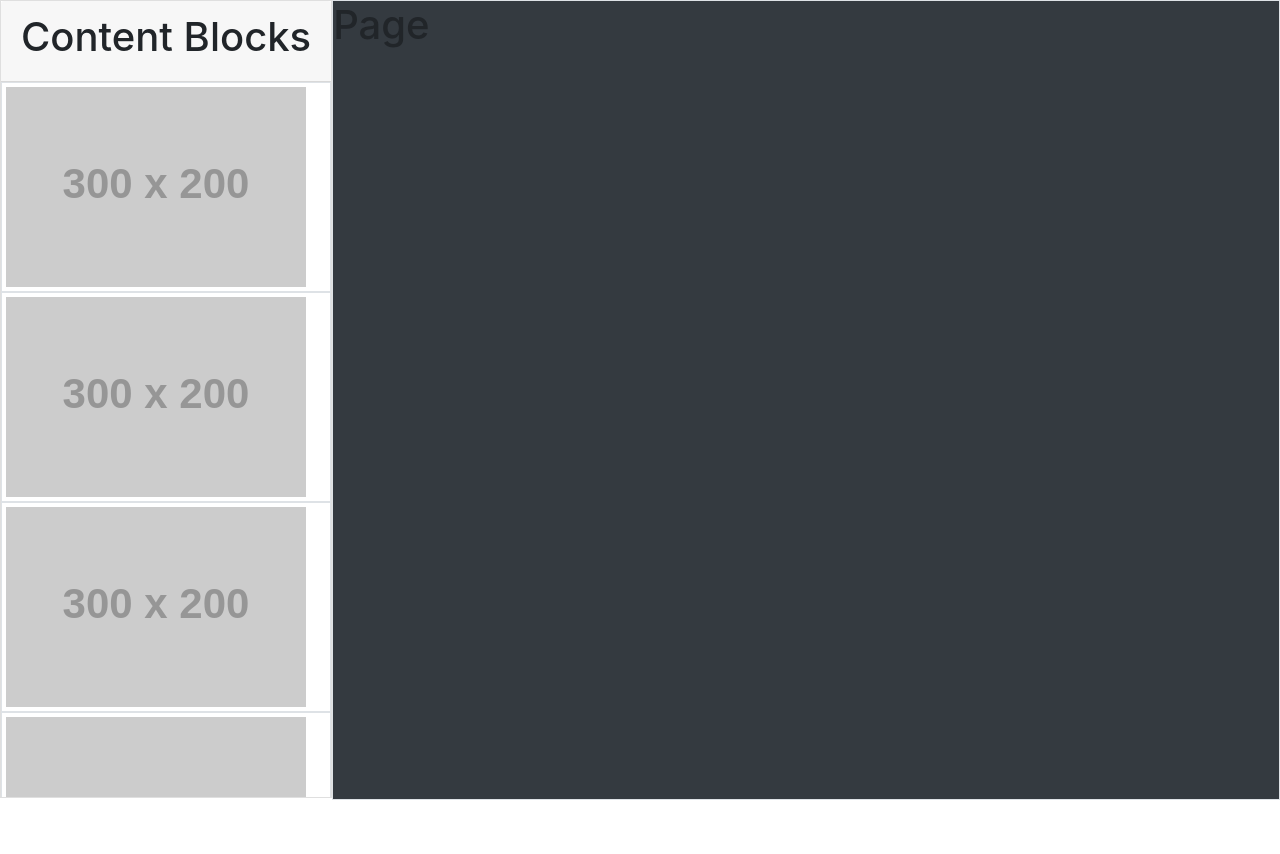
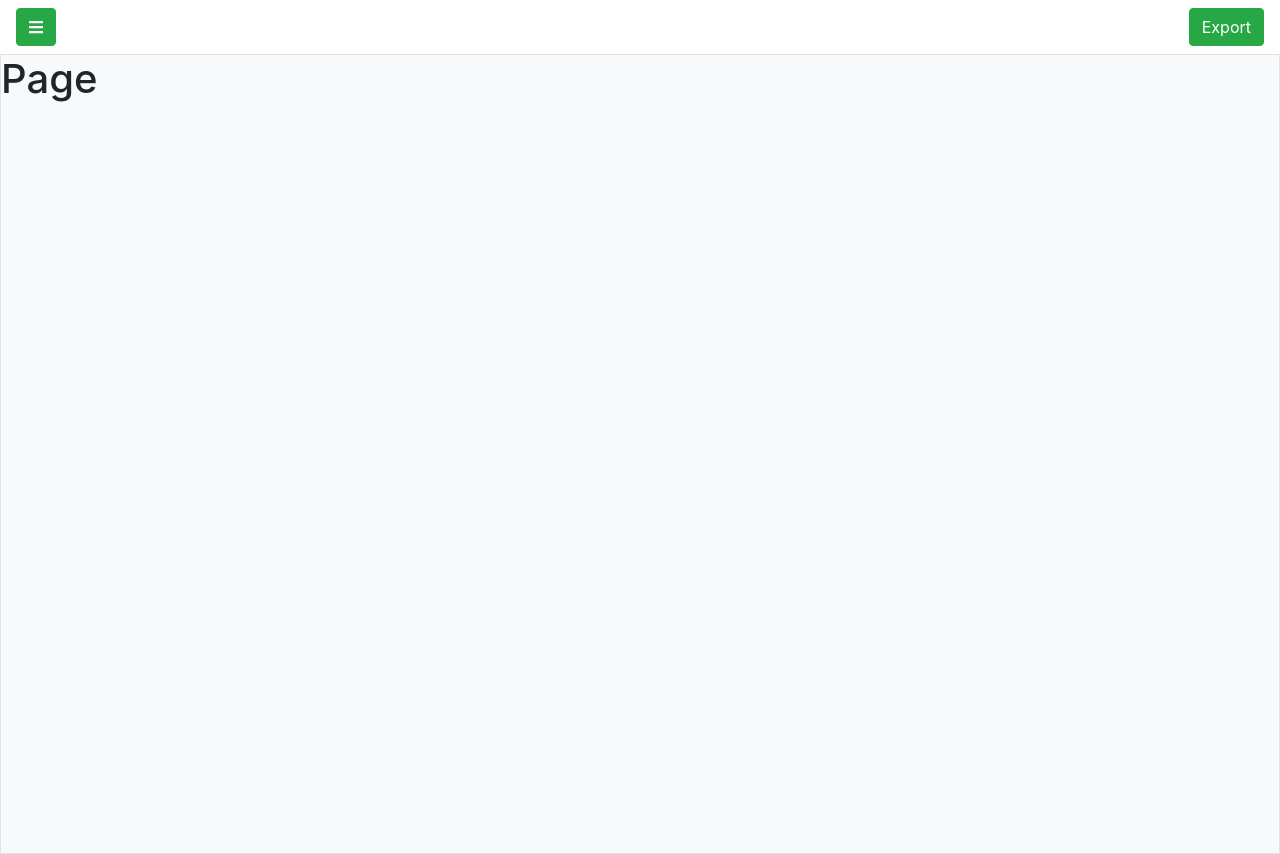
Before and after one commit to Bertholf/article-editor, a Vue app: page / in a window 1280 px wide. Before the commit the page ends 800 px from the top, so only its background shows below. Built offline with nearby package versions, Linux system fonts and the light colour scheme.

Commit message:
add vuex add font-awesome update layout

```diff
--- a/package.json
+++ b/package.json
@@ -8,11 +8,15 @@
     "lint": "vue-cli-service lint"
   },
   "dependencies": {
+    "@fortawesome/fontawesome-svg-core": "^1.2.4",
+    "@fortawesome/free-solid-svg-icons": "^5.3.1",
+    "@fortawesome/vue-fontawesome": "^0.1.1",
     "axios": "^0.18.0",
     "bootstrap": "^4.1.3",
     "lodash": "^4.17.11",
     "vue": "^2.5.17",
-    "vuedraggable": "^2.16.0"
+    "vuedraggable": "^2.16.0",
+    "vuex": "^3.0.1"
   },
   "devDependencies": {
     "@vue/cli-plugin-babel": "^3.0.0",
--- a/src/App.vue
+++ b/src/App.vue
@@ -1,10 +1,22 @@
 <template>
     <div id="app">
+        <div class="navbar">
+
+            <div class="d-inline-block mr-auto">
+                <button class="btn btn-success" @click="toggleBlocks">
+                    <fa-icon icon="bars"></fa-icon>
+                </button>
+            </div>
+            <div class="d-inline-block ml-auto">
+                <button class="btn btn-success" @click="exportHtml">Export</button>
+
+            </div>
+        </div>
         <div class="row no-gutters">
-      <div class="vh-100 col-auto">
+            <div class="vh-100 col-auto" v-if="showBlocks">
                 <content-group></content-group>
             </div>
-      <div class="vh-100 border bg-dark col">
+            <div class="vh-100 border bg-light col" @click="showBlocks = false">
                 <page></page>
             </div>
         </div>
@@ -22,5 +34,18 @@ export default {
     ContentGroup,
     Page,
   },
+  data() {
+    return {
+      showBlocks: false,
+    };
+  },
+  methods: {
+    toggleBlocks() {
+      this.showBlocks = !this.showBlocks;
+    },
+    exportHtml() {
+
+    },
+  },
 };
 </script>
--- /dev/null
+++ b/src/icons.js
@@ -0,0 +1,8 @@
+import Vue from 'vue';
+import { library } from '@fortawesome/fontawesome-svg-core';
+import { faBars } from '@fortawesome/free-solid-svg-icons';
+import { FontAwesomeIcon } from '@fortawesome/vue-fontawesome';
+
+library.add(faBars);
+
+Vue.component('fa-icon', FontAwesomeIcon);
--- a/src/main.js
+++ b/src/main.js
@@ -1,8 +1,11 @@
 import Vue from 'vue';
 import App from './App.vue';
+import store from './store';
+import './icons';
 
 Vue.config.productionTip = false;
 
 new Vue({
+  store,
   render: h => h(App),
 }).$mount('#app');
--- /dev/null
+++ b/src/store.js
@@ -0,0 +1,17 @@
+import Vue from 'vue';
+import Vuex from 'vuex';
+
+Vue.use(Vuex);
+
+export default new Vuex.Store({
+  state: {
+    availableBlocks: {
+      jumbotron: {},
+    },
+    loadedPage: {
+      blocks: [],
+    },
+  },
+  mutations: {},
+  actions: {},
+});
```
Also changed, not shown: 1 other file (tests, documents, lock files or other folders). Lines whose indentation alone changed are shown as unchanged.
